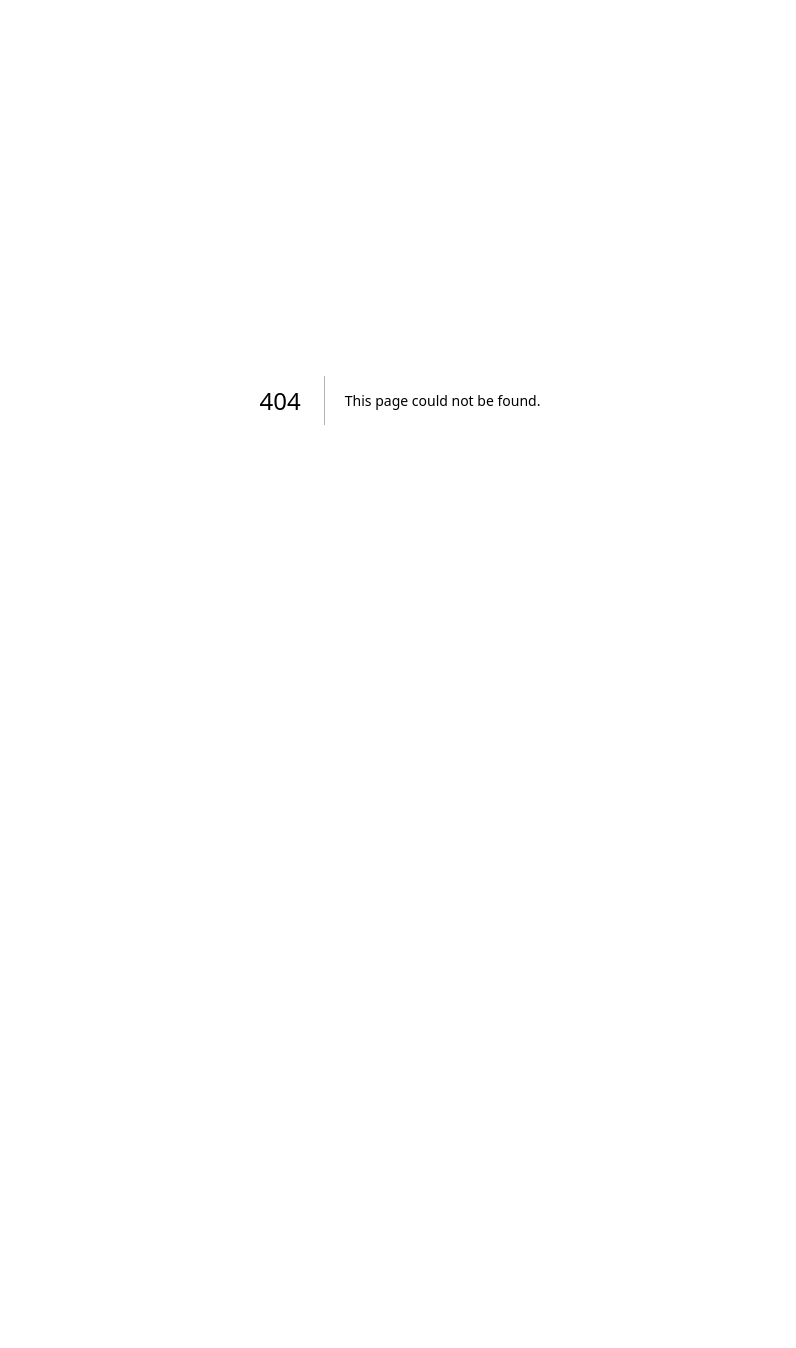
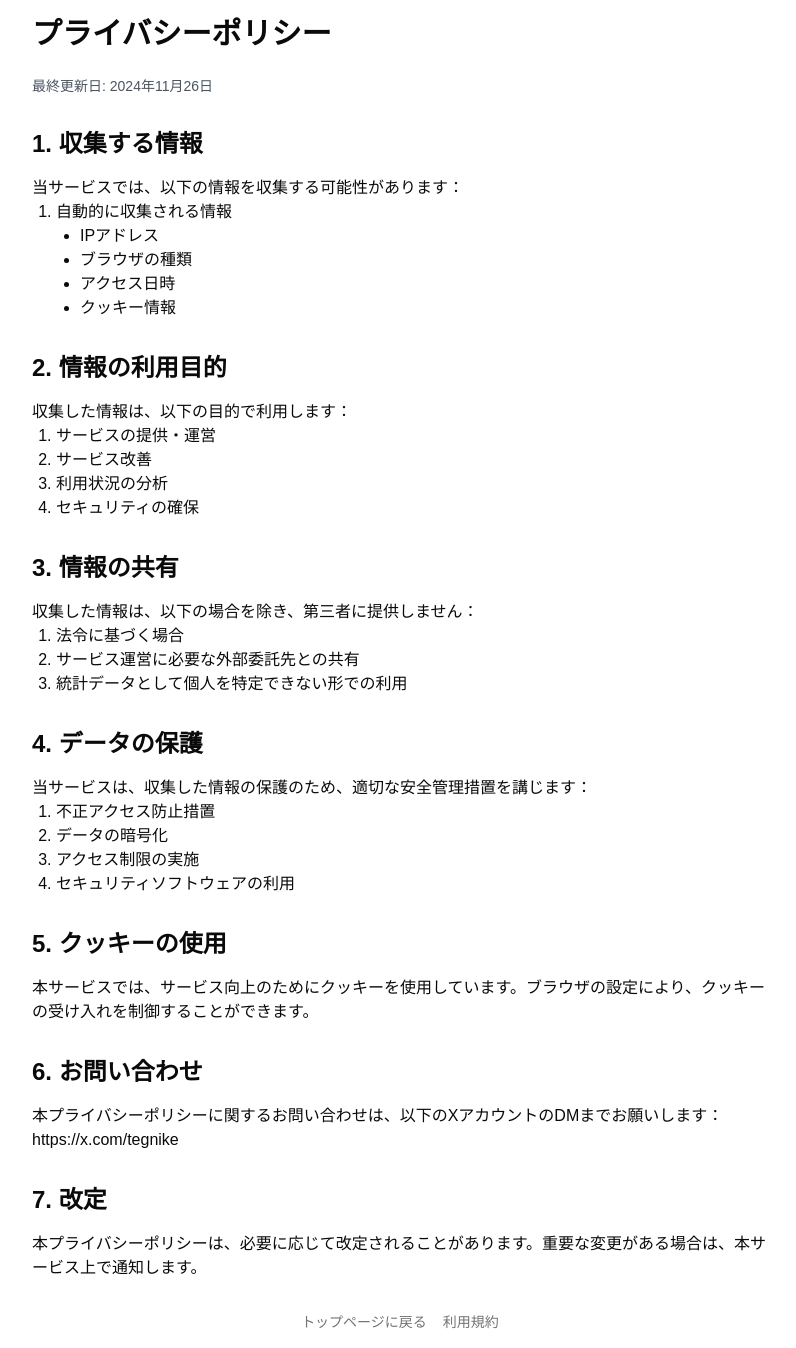
Before and after one commit to tegnike/aituber-list, a Next.js app: page /privacy in a window 1280 px wide. Before the commit this address had no page. Shown: the whole page, without its empty margins (240-1036 px from the left). Before the commit the page ends 800 px from the top, so only its background shows below. Built offline with nearby package versions, Linux system fonts and the light colour scheme.

Commit message:
利用規約とプライバシーを分割

```diff
--- /dev/null
+++ b/app/privacy/page.tsx
@@ -0,0 +1,85 @@
+import Link from 'next/link'
+
+export default function PrivacyPage() {
+  return (
+    <div className="container mx-auto p-4 max-w-3xl">
+      <h1 className="text-3xl font-bold mb-6">プライバシーポリシー</h1>
+
+      <div className="prose dark:prose-invert">
+        <p className="text-sm text-gray-600 mb-8">最終更新日: 2024年11月26日</p>
+
+        <section className="mb-8">
+          <h2 className="text-2xl font-semibold mb-4">1. 収集する情報</h2>
+          <p>当サービスでは、以下の情報を収集する可能性があります：</p>
+          <ol className="list-decimal pl-6">
+            <li>自動的に収集される情報
+              <ul className="list-disc pl-6">
+                <li>IPアドレス</li>
+                <li>ブラウザの種類</li>
+                <li>アクセス日時</li>
+                <li>クッキー情報</li>
+              </ul>
+            </li>
+          </ol>
+        </section>
+
+        <section className="mb-8">
+          <h2 className="text-2xl font-semibold mb-4">2. 情報の利用目的</h2>
+          <p>収集した情報は、以下の目的で利用します：</p>
+          <ol className="list-decimal pl-6">
+            <li>サービスの提供・運営</li>
+            <li>サービス改善</li>
+            <li>利用状況の分析</li>
+            <li>セキュリティの確保</li>
+          </ol>
+        </section>
+
+        <section className="mb-8">
+          <h2 className="text-2xl font-semibold mb-4">3. 情報の共有</h2>
+          <p>収集した情報は、以下の場合を除き、第三者に提供しません：</p>
+          <ol className="list-decimal pl-6">
+            <li>法令に基づく場合</li>
+            <li>サービス運営に必要な外部委託先との共有</li>
+            <li>統計データとして個人を特定できない形での利用</li>
+          </ol>
+        </section>
+
+        <section className="mb-8">
+          <h2 className="text-2xl font-semibold mb-4">4. データの保護</h2>
+          <p>当サービスは、収集した情報の保護のため、適切な安全管理措置を講じます：</p>
+          <ol className="list-decimal pl-6">
+            <li>不正アクセス防止措置</li>
+            <li>データの暗号化</li>
+            <li>アクセス制限の実施</li>
+            <li>セキュリティソフトウェアの利用</li>
+          </ol>
+        </section>
+
+        <section className="mb-8">
+          <h2 className="text-2xl font-semibold mb-4">5. クッキーの使用</h2>
+          <p>本サービスでは、サービス向上のためにクッキーを使用しています。ブラウザの設定により、クッキーの受け入れを制御することができます。</p>
+        </section>
+
+        <section className="mb-8">
+          <h2 className="text-2xl font-semibold mb-4">6. お問い合わせ</h2>
+          <p>本プライバシーポリシーに関するお問い合わせは、以下のXアカウントのDMまでお願いします：</p>
+          <a href="https://x.com/tegnike" className="hover:underline">https://x.com/tegnike</a>
+        </section>
+
+        <section className="mb-8">
+          <h2 className="text-2xl font-semibold mb-4">7. 改定</h2>
+          <p>本プライバシーポリシーは、必要に応じて改定されることがあります。重要な変更がある場合は、本サービス上で通知します。</p>
+        </section>
+
+        <div className="mt-8 flex justify-center gap-4 text-sm text-muted-foreground">
+          <Link href="/" className="hover:underline">
+            トップページに戻る
+          </Link>
+          <Link href="/terms" className="hover:underline">
+            利用規約
+          </Link>
+        </div>
+      </div>
+    </div>
+  )
+}
--- a/app/terms/page.tsx
+++ b/app/terms/page.tsx
@@ -68,76 +68,14 @@ export default function TermsPage() {
           </p>
         </section>
 
-        <h1 className="text-3xl font-bold mb-6 mt-12">プライバシーポリシー</h1>
-
-        <section className="mb-8">
-          <h2 className="text-2xl font-semibold mb-4">1. 収集する情報</h2>
-          <p>当サービスでは、以下の情報を収集する可能性があります：</p>
-          <ol className="list-decimal pl-6">
-            <li>自動的に収集される情報
-              <ul className="list-disc pl-6">
-                <li>IPアドレス</li>
-                <li>ブラウザの種類</li>
-                <li>アクセス日時</li>
-                <li>クッキー情報</li>
-              </ul>
-            </li>
-          </ol>
-        </section>
-
-        <section className="mb-8">
-          <h2 className="text-2xl font-semibold mb-4">2. 情報の利用目的</h2>
-          <p>収集した情報は、以下の目的で利用します：</p>
-          <ol className="list-decimal pl-6">
-            <li>サービスの提供・運営</li>
-            <li>サービス改善</li>
-            <li>利用状況の分析</li>
-            <li>セキュリティの確保</li>
-          </ol>
-        </section>
-
-        <section className="mb-8">
-          <h2 className="text-2xl font-semibold mb-4">3. 情報の共有</h2>
-          <p>収集した情報は、以下の場合を除き、第三者に提供しません：</p>
-          <ol className="list-decimal pl-6">
-            <li>法令に基づく場合</li>
-            <li>サービス運営に必要な外部委託先との共有</li>
-            <li>統計データとして個人を特定できない形での利用</li>
-          </ol>
-        </section>
-
-        <section className="mb-8">
-          <h2 className="text-2xl font-semibold mb-4">4. データの保護</h2>
-          <p>当サービスは、収集した情報の保護のため、適切な安全管理措置を講じます：</p>
-          <ol className="list-decimal pl-6">
-            <li>不正アクセス防止措置</li>
-            <li>データの暗号化</li>
-            <li>アクセス制限の実施</li>
-            <li>セキュリティソフトウェアの利用</li>
-          </ol>
-        </section>
-
-        <section className="mb-8">
-          <h2 className="text-2xl font-semibold mb-4">5. クッキーの使用</h2>
-          <p>本サービスでは、サービス向上のためにクッキーを使用しています。ブラウザの設定により、クッキーの受け入れを制御することができます。</p>
-        </section>
-
-        <section className="mb-8">
-          <h2 className="text-2xl font-semibold mb-4">6. お問い合わせ</h2>
-          <p>本プライバシーポリシーに関するお問い合わせは、以下のXアカウントのDMまでお願いします：</p>
-          <a href="https://x.com/tegnike" className="hover:underline">https://x.com/tegnike</a>
-        </section>
-
-        <section className="mb-8">
-          <h2 className="text-2xl font-semibold mb-4">7. 改定</h2>
-          <p>本プライバシーポリシーは、必要に応じて改定されることがあります。重要な変更がある場合は、本サービス上で通知します。</p>
-        </section>
-      </div>
-
-      <div className="mt-8 text-center text-sm text-muted-foreground">
-        <Link href="/" className="hover:underline">
-          トップページに戻る
-        </Link>
+        <div className="mt-8 flex justify-center gap-4 text-sm text-muted-foreground">
+          <Link href="/" className="hover:underline">
+            トップページに戻る
+          </Link>
+          <Link href="/privacy" className="hover:underline">
+            プライバシーポリシー
+          </Link>
+        </div>
       </div>
     </div>
   )
--- a/app/tiktok-domain-verification/page.tsx
+++ /dev/null
@@ -1,5 +0,0 @@
-export default function TermsPage() {
-  return (
-    "tiktok-developers-site-verification=iWaXZAarKSmEAOAZktZxZzNI13rBs6pY"
-  )
-}
--- a/components/aituber-list.tsx
+++ b/components/aituber-list.tsx
@@ -8,6 +8,7 @@ import { Checkbox } from "@/components/ui/checkbox"
 import { Youtube, Twitter, Calendar } from "lucide-react"
 import Image from "next/image"
 import aituberData from '../app/data/aitubers.json'
+import Link from 'next/link'
 
 // AITuberの型定義は残します
 type AITuber = {
@@ -199,10 +200,13 @@ export function AituberList() {
         ))}
       </div>
 
-      <footer className="mt-8 text-center text-sm text-muted-foreground">
-        <a href="/terms" className="hover:underline">
-          利用規約 (Terms of Service)
-        </a>
+      <footer className="mt-8 flex justify-center gap-4 text-sm text-muted-foreground">
+        <Link href="/terms" className="hover:underline">
+          利用規約
+        </Link>
+        <Link href="/privacy" className="hover:underline">
+          プライバシーポリシー
+        </Link>
       </footer>
     </div>
   )
```
